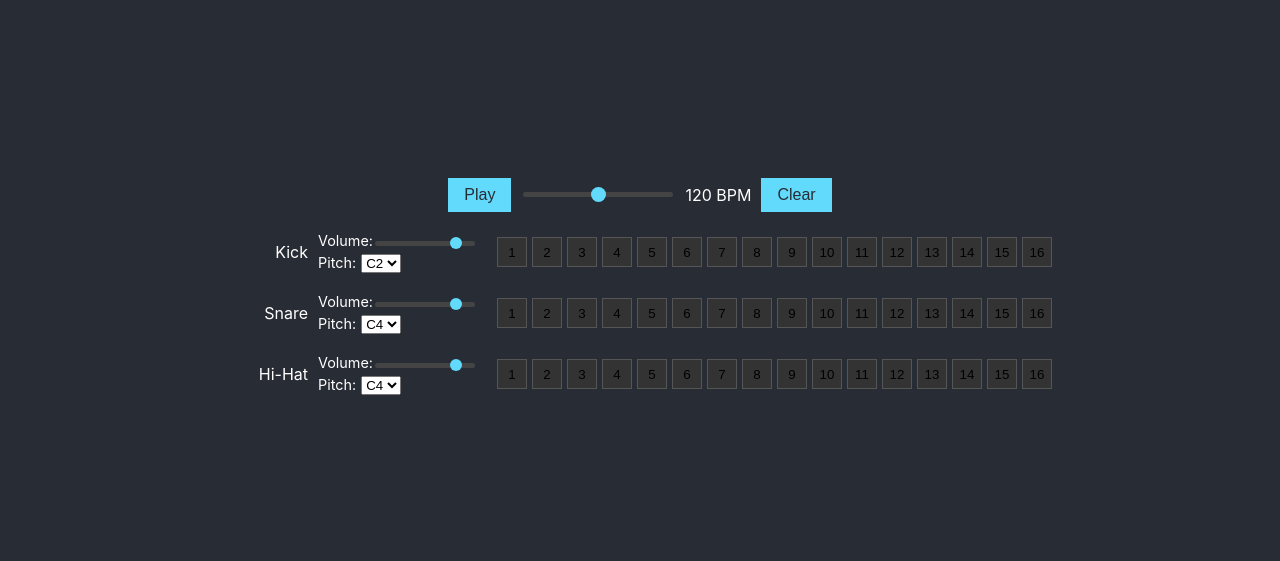
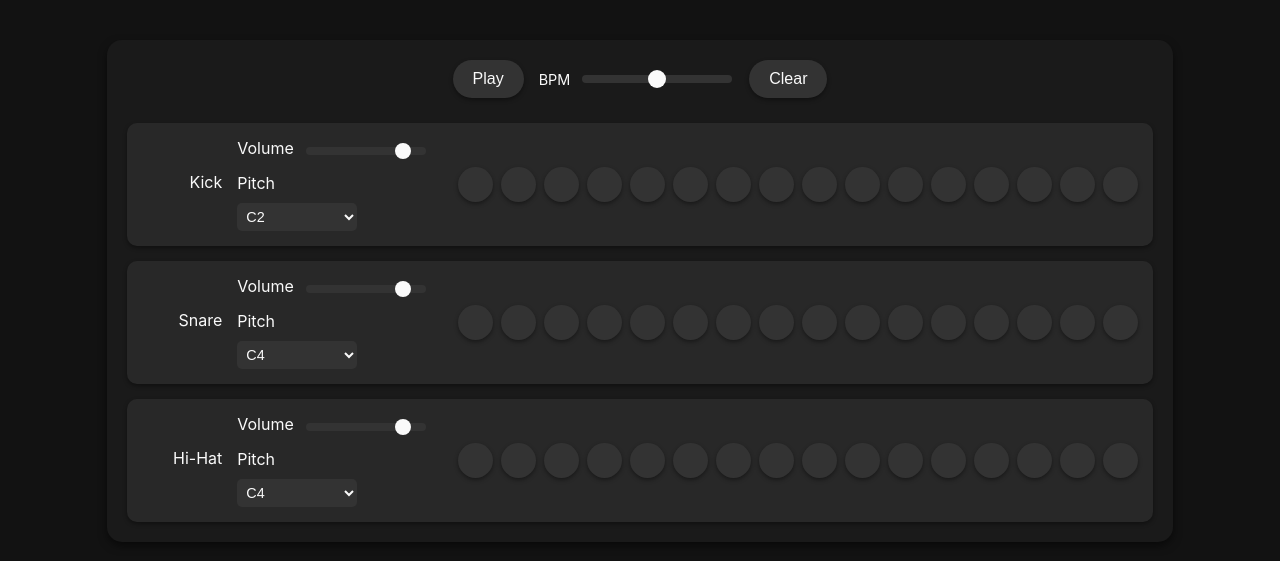
Before and after one commit to copypot1/sigmaboymusic, a React (Vite) app: page / in a window 1280 px wide. Shown: the part 109-670 px from the top of the page. Built offline with nearby package versions, Linux system fonts and the light colour scheme.

Commit message:
Initial commit from your app

```diff
--- a/src/App.css
+++ b/src/App.css
@@ -2,120 +2,211 @@
       display: flex;
       flex-direction: column;
       align-items: center;
-      gap: 20px;
+      gap: 25px;
       user-select: none;
+      padding: 20px;
+      border-radius: 15px;
+      background-color: #1a1a1a;
+      box-shadow: 0 4px 8px rgba(0, 0, 0, 0.5);
     }
 
     .controls {
       display: flex;
       align-items: center;
+      gap: 15px;
+    }
+
+    .control-button {
+      padding: 10px 20px;
+      background-color: #333;
+      color: #fafafa;
+      border: none;
+      border-radius: 20px;
+      cursor: pointer;
+      font-size: 1em;
+      transition: all 0.3s ease;
+      box-shadow: 0 2px 4px rgba(0, 0, 0, 0.4);
+    }
+
+    .control-button:hover {
+      background-color: #61dafb;
+      color: #1a1a1a;
+      box-shadow: 0 2px 8px rgba(97, 218, 251, 0.6);
+    }
+
+    .control-button:active {
+      transform: translateY(2px);
+      box-shadow: 0 1px 2px rgba(0, 0, 0, 0.4);
+    }
+
+    .slider-container {
+      display: flex;
+      align-items: center;
       gap: 10px;
     }
 
-    .controls button {
-      padding: 8px 16px;
-      background-color: #61dafb;
-      color: #282c34;
-      border: none;
-      cursor: pointer;
-      font-size: 1em;
+    .slider-container label {
+      color: #fafafa;
+      font-size: 0.9em;
     }
 
-    .controls button:hover {
-      background-color: #4fa3d1;
+    input[type="range"] {
+      -webkit-appearance: none;
+      width: 150px;
+      height: 8px;
+      background: #333;
+      outline: none;
+      border-radius: 15px;
+      transition: all 0.3s ease;
     }
 
-    .controls input[type="range"] {
-      -webkit-appearance: none;
-      width: 150px;
-      height: 5px;
-      background: #444;
-      outline: none;
-      border-radius: 5px;
+    input[type="range"]:hover {
+      background: #61dafb;
     }
 
-    .controls input[type="range"]::-webkit-slider-thumb {
+    input[type="range"]::-webkit-slider-thumb {
       -webkit-appearance: none;
       appearance: none;
-      width: 15px;
-      height: 15px;
+      width: 18px;
+      height: 18px;
       border-radius: 50%;
+      background: #fafafa;
+      cursor: pointer;
+      transition: all 0.3s ease;
+    }
+
+    input[type="range"]::-webkit-slider-thumb:hover {
       background: #61dafb;
-      cursor: pointer;
+      box-shadow: 0 2px 8px rgba(97, 218, 251, 0.6);
     }
 
     .sequencer {
       display: flex;
       flex-direction: column;
-      gap: 10px;
+      gap: 15px;
     }
 
     .track {
       display: flex;
       align-items: center;
-      gap: 10px;
-      margin-bottom: 10px;
+      gap: 15px;
+      padding: 15px;
+      border-radius: 10px;
+      background-color: #282828;
+      box-shadow: 0 2px 4px rgba(0, 0, 0, 0.4);
     }
 
     .track-label {
       width: 80px;
       text-align: right;
+      color: #fafafa;
     }
 
     .track-controls {
       display: flex;
       flex-direction: column;
-      gap: 5px;
-      margin-right: 10px;
+      gap: 10px;
+      margin-right: 15px;
     }
 
     .track-controls label {
       font-size: 0.9em;
+      color: #fafafa;
+    }
+
+    .pitch-select select {
+      background-color: #333;
+      color: #fafafa;
+      border: none;
+      border-radius: 5px;
+      padding: 5px;
+      font-size: 0.9em;
+      cursor: pointer;
+      transition: all 0.3s ease;
+    }
+
+    .pitch-select select:hover {
+      background-color: #61dafb;
+      color: #1a1a1a;
+    }
+
+    .track-steps {
+      display: flex;
+      gap: 8px;
+    }
+
+    .step {
+      width: 35px;
+      height: 35px;
+      background-color: #333;
+      border: none;
+      border-radius: 50%;
+      cursor: pointer;
+      transition: all 0.3s ease;
+      box-shadow: 0 2px 4px rgba(0, 0, 0, 0.4);
+    }
+
+    .step.active {
+      background-color: #61dafb;
+      box-shadow: 0 2px 8px rgba(97, 218, 251, 0.6);
+    }
+
+    .step.current {
+      border: 3px solid #61dafb;
+    }
+
+    .step:hover {
+      background-color: #61dafb;
+    }
+
+    .step:active {
+      transform: scale(0.95);
+    }
+
+    .track-label,
+    .track-controls label,
+    .pitch-select label {
+      color: #fafafa;
+      font-size: 1em;
+      margin-bottom: 5px;
     }
 
     .track-controls input[type="range"] {
       -webkit-appearance: none;
-      width: 100px;
-      height: 5px;
-      background: #444;
+      width: 120px;
+      height: 8px;
+      background: #333;
       outline: none;
-      border-radius: 5px;
+      border-radius: 15px;
+      transition: all 0.3s ease;
+    }
+
+    .track-controls input[type="range"]:hover {
+      background: #61dafb;
     }
 
     .track-controls input[type="range"]::-webkit-slider-thumb {
       -webkit-appearance: none;
       appearance: none;
-      width: 12px;
-      height: 12px;
+      width: 16px;
+      height: 16px;
       border-radius: 50%;
-      background: #61dafb;
+      background: #fafafa;
       cursor: pointer;
+      transition: all 0.3s ease;
     }
 
-    .track-controls select {
-      margin-left: 5px;
+    .track-controls input[type="range"]::-webkit-slider-thumb:hover {
+      background: #61dafb;
+      box-shadow: 0 2px 8px rgba(97, 218, 251, 0.6);
     }
 
-    .track-steps {
+    .track-controls .pitch-select {
       display: flex;
+      flex-direction: column;
       gap: 5px;
     }
 
-    .step {
-      width: 30px;
-      height: 30px;
-      background-color: #333;
-      border: 1px solid #555;
-      cursor: pointer;
-      display: flex;
-      justify-content: center;
-      align-items: center;
+    .track-controls .pitch-select select {
+      width: 120px;
     }
-
-    .step.active {
-      background-color: #61dafb;
-    }
-
-    .step.current {
-      border: 2px solid #61dafb;
-    }
--- a/src/App.jsx
+++ b/src/App.jsx
@@ -163,35 +163,47 @@ import React, { useState, useEffect, useRef } from 'react';
       return (
         <div className="beat-creator">
           <div className="controls">
-            <button onClick={togglePlay}>{isPlaying ? 'Stop' : 'Play'}</button>
+            <button className="control-button" onClick={togglePlay}>
+              {isPlaying ? 'Stop' : 'Play'}
+            </button>
+            <div className="slider-container">
+              <label htmlFor="bpm">BPM</label>
               <input
+                id="bpm"
                 type="range"
                 min="60"
                 max="180"
                 value={bpm}
                 onChange={handleBpmChange}
               />
-            <span>{bpm} BPM</span>
-            <button onClick={handleClear}>Clear</button>
+            </div>
+            <button className="control-button" onClick={handleClear}>
+              Clear
+            </button>
           </div>
           <div className="sequencer">
             {initialTracks.map(track => (
               <div key={track} className="track">
                 <div className="track-label">{track}</div>
                 <div className="track-controls">
-                  <label>
-                    Volume:
+                  <div className="slider-container">
+                    <label htmlFor={`volume-${track}`}>Volume</label>
                     <input
+                      id={`volume-${track}`}
                       type="range"
                       min="-60"
                       max="10"
                       value={volumes[track]}
                       onChange={(e) => handleVolumeChange(track, e)}
                     />
-                  </label>
-                  <label>
-                    Pitch:
-                    <select value={pitches[track]} onChange={(e) => handlePitchChange(track, e)}>
+                  </div>
+                  <div className="pitch-select">
+                    <label htmlFor={`pitch-${track}`}>Pitch</label>
+                    <select
+                      id={`pitch-${track}`}
+                      value={pitches[track]}
+                      onChange={(e) => handlePitchChange(track, e)}
+                    >
                       {track === 'Kick' && (
                         <>
                           <option value="C1">C1</option>
@@ -216,7 +228,7 @@ import React, { useState, useEffect, useRef } from 'react';
                         </>
                       )}
                     </select>
-                  </label>
+                  </div>
                 </div>
                 <div className="track-steps">
                   {trackSequences[track]?.map((step, index) => (
@@ -227,9 +239,7 @@ import React, { useState, useEffect, useRef } from 'react';
                         `${index === currentStep && isPlaying ? 'current' : ''}`
                       }
                       onClick={() => handleStepChange(track, index)}
-                    >
-                      {index + 1}
-                    </button>
+                    />
                   ))}
                 </div>
               </div>
--- a/src/index.css
+++ b/src/index.css
@@ -5,8 +5,8 @@ body {
         sans-serif;
       -webkit-font-smoothing: antialiased;
       -moz-osx-font-smoothing: grayscale;
-      background-color: #282c34;
-      color: white;
+      background-color: #121212;
+      color: #fafafa;
     }
 
     code {
```
Lines whose indentation alone changed are shown as unchanged.
